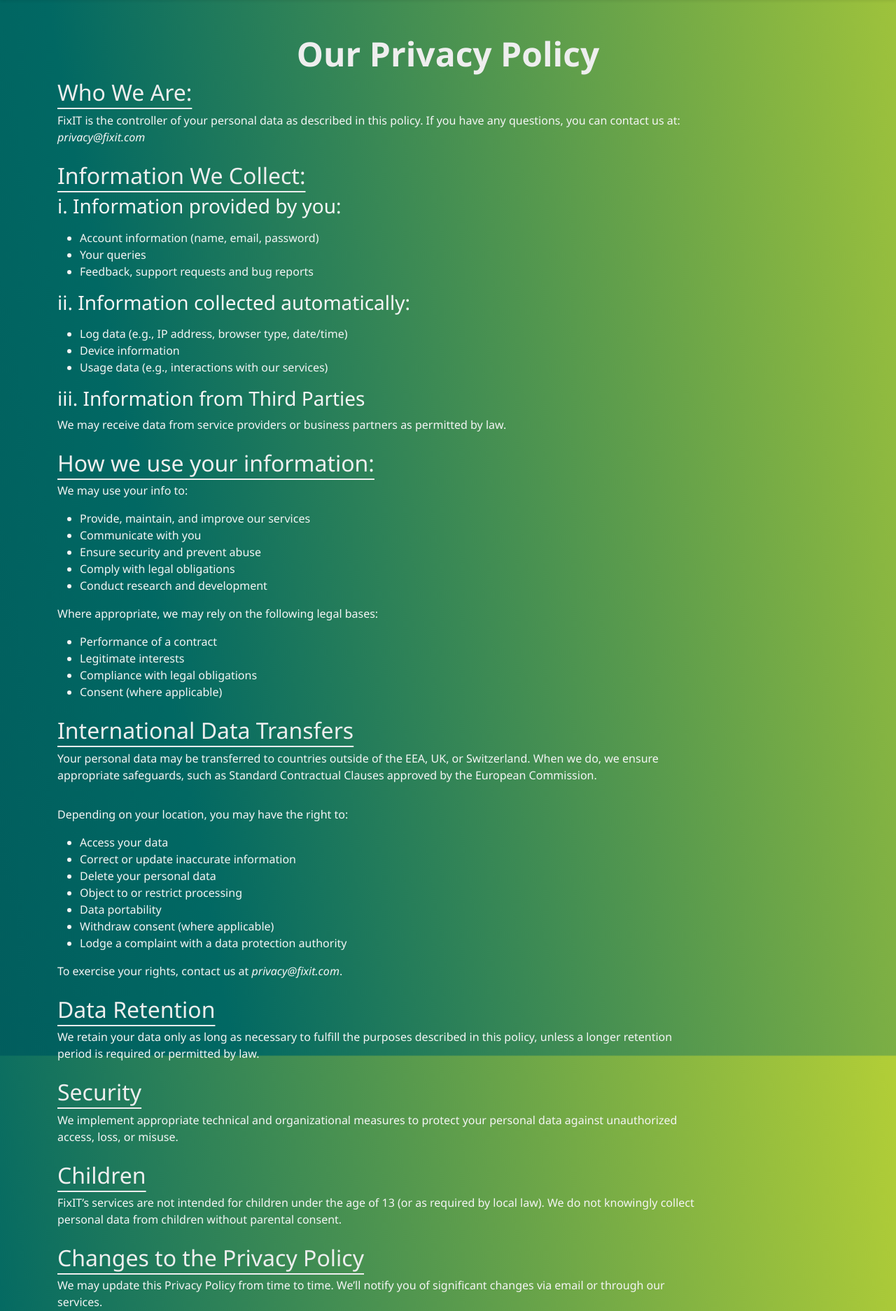
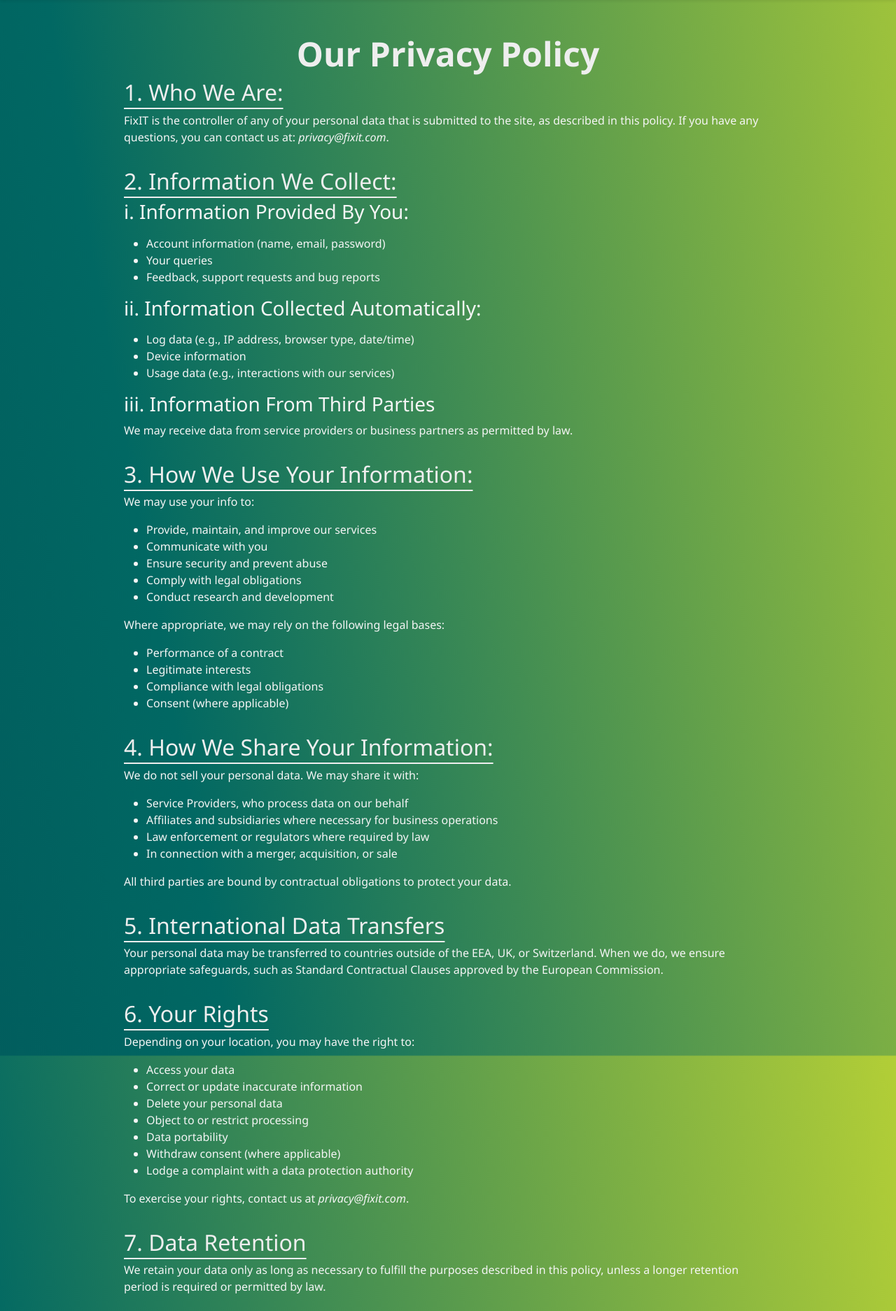
Before and after one commit to HughKeenan/FixIT, a Django app: page /privacy in a window 1280 px wide. Shown: the part 91-1965 px from the top of the page at 70% size. Run offline with Django 4.2, Linux system fonts and the light colour scheme; some libraries are stand-ins or nearby versions.

Commit message:
updates to content & formatting of privacy & contacts pages

```diff
--- a/templates/privacy.html
+++ b/templates/privacy.html
@@ -2,25 +2,28 @@
 {% load static %}
 {% block content %}
 
-        <!-- Info about the site -->
         <div class="text-center mb-2">
             <h1 class="display-5 fw-bold">Our Privacy Policy</h1>
         </div>
 
         <div class="row">
-            <div class="col-md-10 mb-2">
-                <h2 class = "about_line">Who We Are:</h2>
+            <div class="col-md-1 mb-3">
+            </div>
+            <div class="col-md-10 mb-3">
+                <h2 class = "about_line">1. Who We Are:</h2>
                 <p class = "about_text">
-                    FixIT is the controller of your personal data as described in this policy. If you have any questions, you can contact us at:
-                    <i>privacy@fixit.com</i>
+                    FixIT is the controller of any of your personal data that is submitted to the site, as described in
+                    this policy. If you have any questions, you can contact us at: <i>privacy@fixit.com</i>.
                 </p>
             </div>
         </div>
 
         <div class="row">
-            <div class="col-md-10 mb-2">
-                <h2 class = "about_line">Information We Collect:</h2>
-                <h3 class = "about_text">i. Information provided by you:</h3>
+            <div class="col-md-1 mb-2">
+            </div>
+            <div class="col-md-10 mb-3">
+                <h2 class = "about_line">2. Information We Collect:</h2>
+                <h3 class = "about_text">i. Information Provided By You:</h3>
                 <p class = "about_text">
                     <ul class = "about_text">
                         <li>Account information (name, email, password)</li>
@@ -28,7 +31,7 @@
                         <li>Feedback, support requests and bug reports</li>
                     </ul>
                 </p>
-                <h3 class = "about_text">ii. Information collected automatically:</h3>
+                <h3 class = "about_text">ii. Information Collected Automatically:</h3>
                 <p class = "about_text">
                     <ul class = "about_text">
                         <li>Log data (e.g., IP address, browser type, date/time)</li>
@@ -36,14 +39,16 @@
                         <li>Usage data (e.g., interactions with our services)</li>
                     </ul>
                 </p>
-                <h3 class = "about_text">iii. Information from Third Parties</h3>
+                <h3 class = "about_text">iii. Information From Third Parties</h3>
                 <p class = "about_text">We may receive data from service providers or business partners as permitted by law.</p>
             </div>
         </div>
 
         <div class = "row">
-            <div class="col-md-10 mb-2">
-            <h2 class = "about_line">How we use your information:</h3>
+            <div class="col-md-1 mb-2">
+            </div>
+            <div class="col-md-10 mb-3">
+            <h2 class = "about_line">3. How We Use Your Information:</h3>
                     <p class = "about_text"> We may use your info to:
                         <ul class = "about_text">
                             <li>Provide, maintain, and improve our services</li>
@@ -64,9 +69,29 @@
             </div>
         </div>
 
+        <div class = "row">
+            <div class="col-md-1 mb-2">
+            </div>
+            <div class="col-md-10 mb-3">
+            <h2 class = "about_line">4. How We Share Your Information:</h3>
+                    <p class = "about_text"> We do not sell your personal data. We may share it with:
+                        <ul class = "about_text">
+                            <li>Service Providers, who process data on our behalf</li>
+                            <li>Affiliates and subsidiaries where necessary for business operations</li>
+                            <li>Law enforcement or regulators where required by law</li>
+                            <li>In connection with a merger, acquisition, or sale</li>
+                        </ul>
+                    </p>
+                    <p class = "about_text">All third parties are bound by contractual obligations to protect your data.
+                    </p>
+            </div>
+        </div>
+
         <div class="row">
-            <div class="col-md-10 mb-2">
-                <h2 class = "about_line">International Data Transfers</h2>
+            <div class="col-md-1 mb-2">
+            </div>
+            <div class="col-md-10 mb-3">
+                <h2 class = "about_line">5. International Data Transfers</h2>
                 <p class = "about_text">
                     Your personal data may be transferred to countries outside of the EEA, UK, or Switzerland.
                     When we do, we ensure appropriate safeguards, such as Standard Contractual
@@ -76,8 +101,10 @@
         </div>
 
         <div class = "row">
-            <div class="col-md-10 mb-2">
-            <h2 class = "about_line"></h2>
+            <div class="col-md-1 mb-2">
+            </div>
+            <div class="col-md-10 mb-3">
+            <h2 class = "about_line">6. Your Rights</h2>
                     <p class = "about_text">
                         Depending on your location, you may have the right to:
                         <ul class = "about_text">
@@ -97,8 +124,10 @@
         </div>
 
         <div class="row">
-            <div class="col-md-10 mb-2">
-                <h2 class = "about_line">Data Retention</h2>
+            <div class="col-md-1 mb-2">
+            </div>
+            <div class="col-md-10 mb-3">
+                <h2 class = "about_line">7. Data Retention</h2>
                 <p class = "about_text">
                     We retain your data only as long as necessary to fulfill the purposes
                     described in this policy, unless a longer retention period is required
@@ -108,8 +137,10 @@
         </div>
 
         <div class="row">
-            <div class="col-md-10 mb-2">
-                <h2 class = "about_line">Security</h2>
+            <div class="col-md-1 mb-2">
+            </div>
+            <div class="col-md-10 mb-3">
+                <h2 class = "about_line">8. Security</h2>
                 <p class = "about_text">
                     We implement appropriate technical and organizational measures to
                     protect your personal data against unauthorized access, loss, or misuse.
@@ -118,19 +149,26 @@
         </div>
 
         <div class="row">
-            <div class="col-md-10 mb-2">
-                <h2 class = "about_line">Children</h2>
+            <div class="col-md-1 mb-2">
+            </div>
+            <div class="col-md-10 mb-3">
+                <h2 class = "about_line">9. Children</h2>
                 <p class = "about_text">
-                    FixIT’s services are not intended for children under the age of 13
-                    (or as required by local law). We do not knowingly collect personal
-                    data from children without parental consent.
+                    FixIT's services are available for users of all ages; however, we
+                    strongly encourage parents of children below the age of 13 to review
+                    the site prior to their child using it or setting up an account. We do not accept
+                    any liability for damages resulting from deliberate misuse of the site or AI by minors.
+                    For more information about our privacy policy and how it relates to minors, please email us at
+                    <i>privacy@fixit.com</i>.
                 </p>
             </div>
         </div>
 
         <div class="row">
-            <div class="col-md-10 mb-2">
-                <h2 class = "about_line">Changes to the Privacy Policy</h2>
+            <div class="col-md-1 mb-2">
+            </div>
+            <div class="col-md-10 mb-3">
+                <h2 class = "about_line">10. Changes to the Privacy Policy</h2>
                 <p class = "about_text">
                     We may update this Privacy Policy from time to time. We’ll notify
                     you of significant changes via email or through our services.
@@ -138,5 +176,4 @@
             </div>
         </div>
 
-
 {% endblock %}
```
Also changed, not shown: templates/contact.html (+23 -14 lines).
